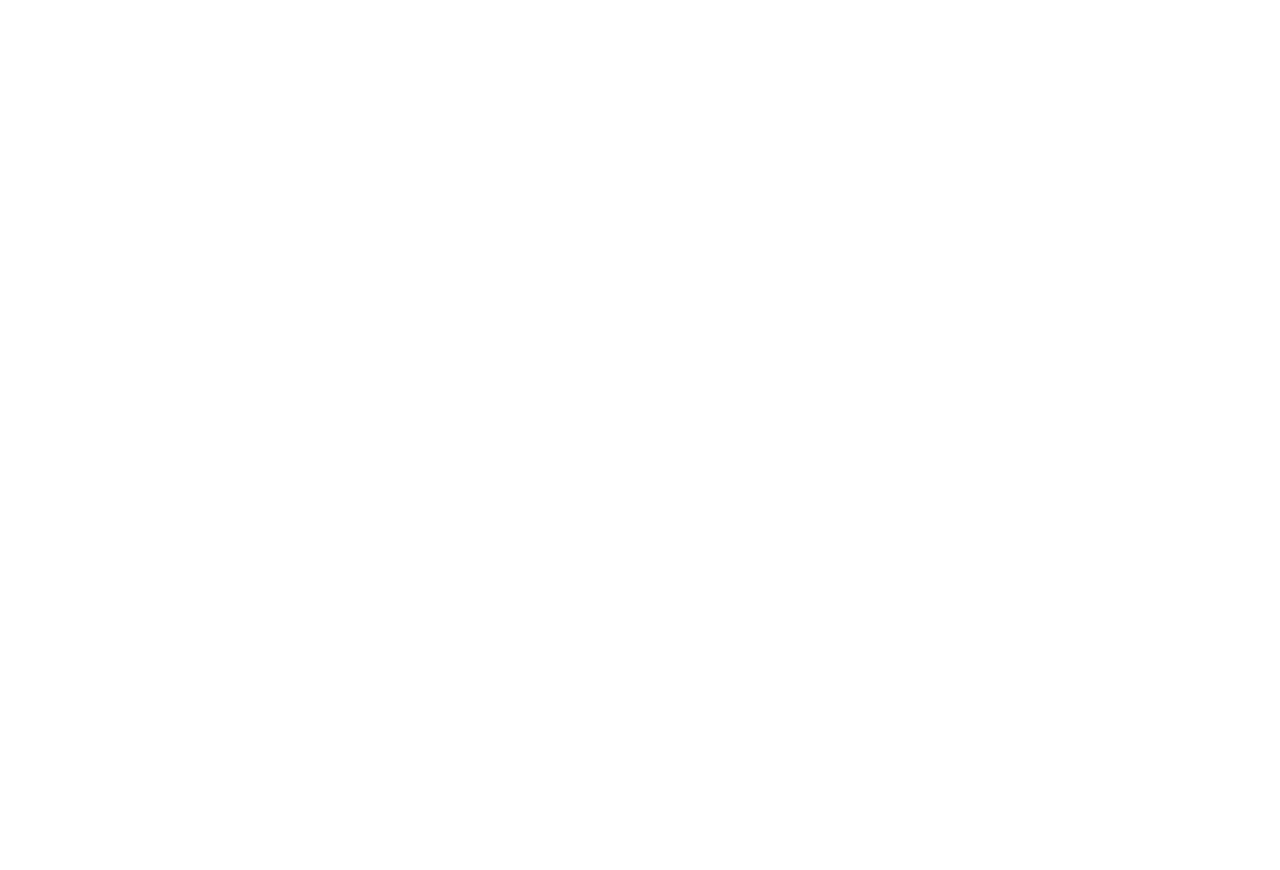
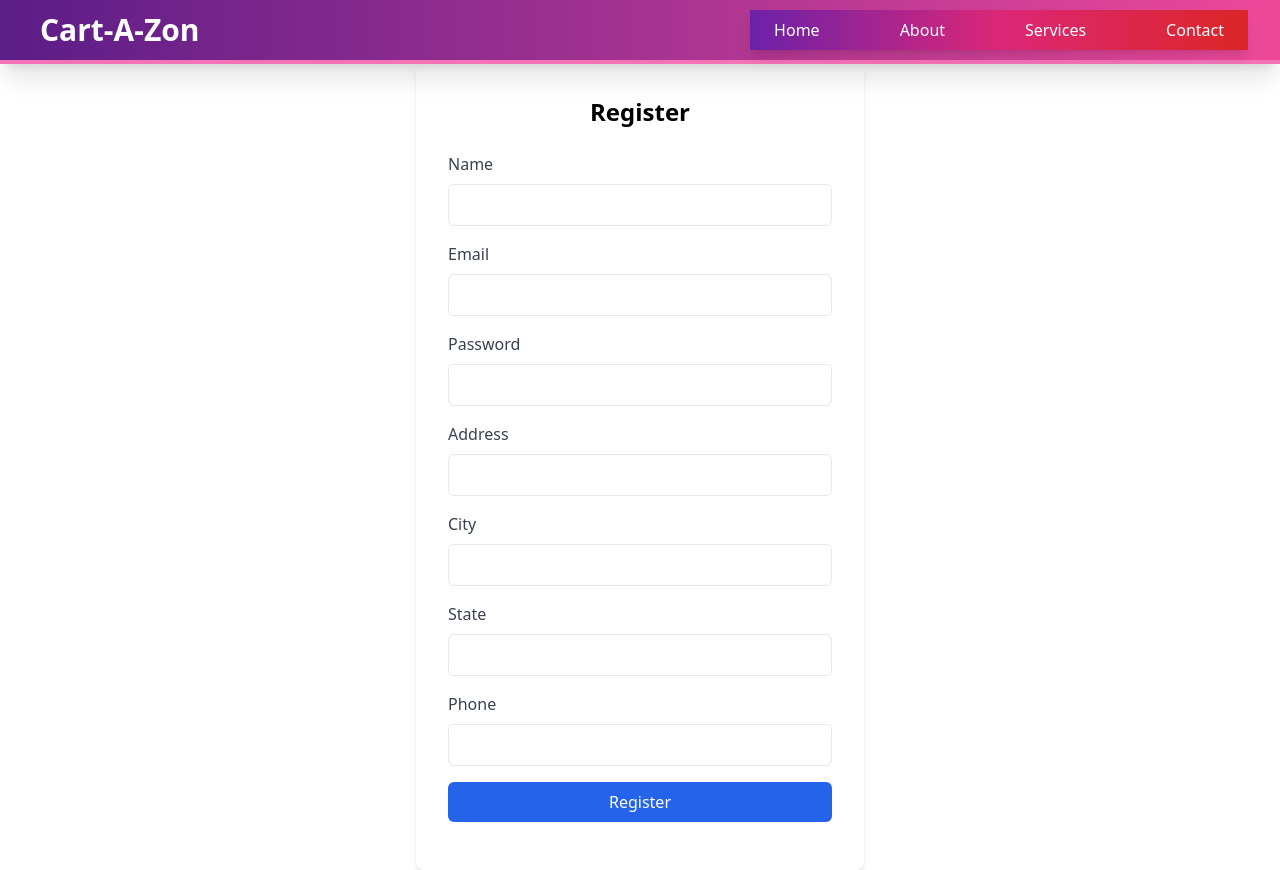
Before and after one commit to Gaurav9762/Gaurav-s-cart, a React (Vite) app in the folder client/: page /register in a window 1280 px wide. Before the commit this address had no page. Before the commit the page ends 800 px from the top, so only its background shows below. Built offline with nearby package versions, Linux system fonts and the light colour scheme.

Commit message:
signup and navigation

```diff
--- /dev/null
+++ b/client/src/components/NavBar.jsx
@@ -0,0 +1,70 @@
+import React, { useState } from "react";
+import logoPic from "../assets/image.png";
+
+const Navbar = () => {
+  const [isOpen, setIsOpen] = useState(false);
+
+  return (
+    <nav
+      className="
+    fixed top-0 left-0 right-0 w-full
+    bg-gradient-to-r from-purple-900 via-pink-500 to-red-500
+    bg-[length:200%_200%] animate-gradient-shift
+    shadow-xl h-16 flex items-center px-8 z-50 border-b-4 border-pink-400
+  "
+    >
+      <div className="container mx-auto flex justify-between items-center">
+        <a
+          href="/Dashboard"
+          className="text-3xl font-extrabold text-indigo-600 hover:text-indigo-700 transition p-2 rounded-full"
+        >
+          <span className="flex items-center space-x-2">
+            {/* <img src={logoPic} alt="My company logo" className="h-10" /> */}
+            <span className="text-white">Cart-A-Zon</span>
+          </span>
+        </a>
+
+        {/* Hamburger button */}
+        <button
+          className="md:hidden text-indigo-600 hover:text-indigo-700 focus:outline-none"
+          onClick={() => setIsOpen(!isOpen)}
+          aria-label="Toggle menu"
+        >
+          <svg
+            className="w-6 h-6"
+            fill="none"
+            stroke="currentColor"
+            viewBox="0 0 24 24"
+          >
+            <path
+              strokeLinecap="round"
+              strokeLinejoin="round"
+              strokeWidth={2}
+              d={isOpen ? "M6 18L18 6M6 6l12 12" : "M4 6h16M4 12h16M4 18h16"}
+            />
+          </svg>
+        </button>
+
+        {/* Links */}
+        <ul
+          className={`md:flex md:items-center md:space-x-8 absolute md:static w-full md:w-auto left-0 md:left-auto shadow-lg top-16 md:top-auto transition-all duration-300 ease-in bg-gradient-to-r from-purple-800 via-pink-600 to-red-600 ${
+            isOpen ? "block" : "hidden"
+          }`}
+        >
+          {["Home", "About", "Services", "Contact"].map((item) => (
+            <li key={item}>
+              <a
+                href="#"
+                className="block px-6 py-2 text-white hover:text-pink-300 hover:underline transition font-medium"
+              >
+                {item}
+              </a>
+            </li>
+          ))}
+        </ul>
+      </div>
+    </nav>
+  );
+};
+
+export default Navbar;
--- a/client/src/main.jsx
+++ b/client/src/main.jsx
@@ -5,12 +5,16 @@ import App from "./App";
 import Login from "./pages/Login";
 
 import "./index.css";
+import Dashboard from "./pages/Dashboard";
+import Register from "./pages/Register";
 
 ReactDOM.createRoot(document.getElementById("root")).render(
   <Router>
     <Routes>
       <Route path="/" element={<App />} />
       <Route path="/login" element={<Login />} />
+      <Route path="/dashboard" element={<Dashboard />} />
+      <Route path="/register" element={<Register />} />
     </Routes>
   </Router>
 );
--- /dev/null
+++ b/client/src/pages/Dashboard.jsx
@@ -0,0 +1,16 @@
+import React, { useState } from "react";
+import Navbar from "../components/NavBar";
+import Login from "./Login";
+const Dashboard = () => {
+  const [count, setCount] = useState(0);
+  return (
+    <>
+      <Navbar></Navbar>
+      <div className="pt-16 justify-center flex items-center min-h-screen">
+        <button onClick={() => setCount(count + 1)}>count is {count}</button>
+      </div>
+    </>
+  );
+};
+
+export default Dashboard;
--- a/client/src/pages/Login.jsx
+++ b/client/src/pages/Login.jsx
@@ -1,10 +1,13 @@
 import React, { useState } from "react";
 import InputField from "../components/InputField";
 import Button from "../components/Button";
-
+import Dashboard from "./Dashboard";
+import { useNavigate } from "react-router-dom";
+import NavBar from "../components/NavBar";
 const Login = () => {
   const [email, setEmail] = useState("");
   const [password, setPassword] = useState("");
+  const navigate = useNavigate();
 
   const handleLogin = async (e) => {
     e.preventDefault();
@@ -23,6 +26,7 @@ const Login = () => {
       if (response.ok) {
         console.log("Login successful:", data);
         localStorage.setItem("token", data.token);
+        navigate("/dashboard");
       } else {
         console.error("Login failed:", data.message);
         alert(data.message);
@@ -34,7 +38,9 @@ const Login = () => {
   };
 
   return (
-    <div className="flex items-center justify-center min-h-screen bg-gray-100">
+    <>
+      <NavBar></NavBar>
+      <div className="flex items-center justify-center min-h-screen bg-gray-100 pt-16">
         <form
           onSubmit={handleLogin}
           className="bg-white p-8 rounded-lg shadow-md w-full max-w-md"
@@ -55,9 +61,28 @@ const Login = () => {
             onChange={(e) => setPassword(e.target.value)}
           />
 
-        <Button type="submit" text="Login" />
+          <button
+            type="submit"
+            className="
+    w-full
+    bg-gradient-to-r from-purple-700 via-pink-600 to-red-600
+    text-white
+    font-semibold
+    py-3
+    rounded-lg
+    shadow-lg
+    hover:from-purple-800 hover:via-pink-700 hover:to-red-700
+    transition-colors
+    duration-300
+    focus:outline-none
+    focus:ring-4 focus:ring-pink-500/40
+  "
+          >
+            Login
+          </button>
         </form>
       </div>
+    </>
   );
 };
 
--- /dev/null
+++ b/client/src/pages/Register.jsx
@@ -0,0 +1,92 @@
+import React, { useState } from "react";
+import Navbar from "../components/NavBar";
+import InputField from "../components/InputField";
+import Button from "../components/Button";
+
+const Register = () => {
+  const [name, setName] = useState("");
+  const [email, setEmail] = useState("");
+  const [password, setPassword] = useState("");
+  const [address, setAddress] = useState("");
+  const [city, setCity] = useState("");
+  const [regState, setState] = useState("");
+  const [phone, setPhone] = useState("");
+
+  const handleRegister = async (e) => {
+    e.preventDefault();
+    console.log("clciked");
+    try {
+      const respnse = await fetch("http://localhost:5000/api/register", {
+        method: "POST",
+        headers: {
+          "Content-Type": "application/json",
+        },
+        body: JSON.stringify({
+          name,
+          email,
+          password,
+          address,
+          city,
+          regState,
+          phone,
+        }),
+      });
+      const data = await respnse.json();
+      if (data) alert("success ");
+      else alert("failed");
+      console.log(data);
+    } catch (error) {}
+  };
+  return (
+    <>
+      <Navbar></Navbar>
+      <div className="pt-16 justify-center flex items-center min-h-screen">
+        <form
+          className="bg-white p-8 rounded-lg shadow-md w-full max-w-md"
+          onSubmit={handleRegister}
+        >
+          <h2 className="text-2xl font-semibold mb-6 text-center">Register</h2>
+          <div className="mb-4">
+            <InputField
+              type={"text"}
+              label={"Name"}
+              onChange={(e) => setName(e.target.value)}
+            ></InputField>
+            <InputField
+              type={"email"}
+              label={"Email"}
+              onChange={(e) => setEmail(e.target.value)}
+            ></InputField>
+            <InputField
+              type={"password"}
+              label={"Password"}
+              onChange={(e) => setPassword(e.target.value)}
+            ></InputField>
+            <InputField
+              type="text"
+              label="Address"
+              onChange={(e) => setAddress(e.target.value)}
+            ></InputField>
+            <InputField
+              type="text"
+              label="City"
+              onChange={(e) => setCity(e.target.value)}
+            ></InputField>
+            <InputField
+              type="text"
+              label="State"
+              onChange={(e) => setState(e.target.value)}
+            ></InputField>
+            <InputField
+              type={"number"}
+              label={"Phone"}
+              onChange={(e) => setPhone(e.target.value)}
+            ></InputField>
+            <Button type={"submit"} text={"Register"}></Button>
+          </div>
+        </form>
+      </div>
+    </>
+  );
+};
+export default Register;
--- a/client/tailwind.config.js
+++ b/client/tailwind.config.js
@@ -2,7 +2,20 @@
 module.exports = {
   content: ["./src/**/*.{js,jsx,ts,tsx,html}"],
   theme: {
-    extend: {},
+    extend: {
+      backgroundSize: {
+        "200%": "200% 200%",
+      },
+      keyframes: {
+        "gradient-shift": {
+          "0%, 100%": { backgroundPosition: "0% 50%" },
+          "50%": { backgroundPosition: "100% 50%" },
+        },
+      },
+      animation: {
+        "gradient-shift": "gradient-shift 6s ease infinite",
+      },
+    },
   },
   plugins: [],
 };
```
Also changed, not shown: client/src/assets/image.png (added), 1 other file (tests, documents, lock files or other folders). Lines whose indentation alone changed are shown as unchanged.
